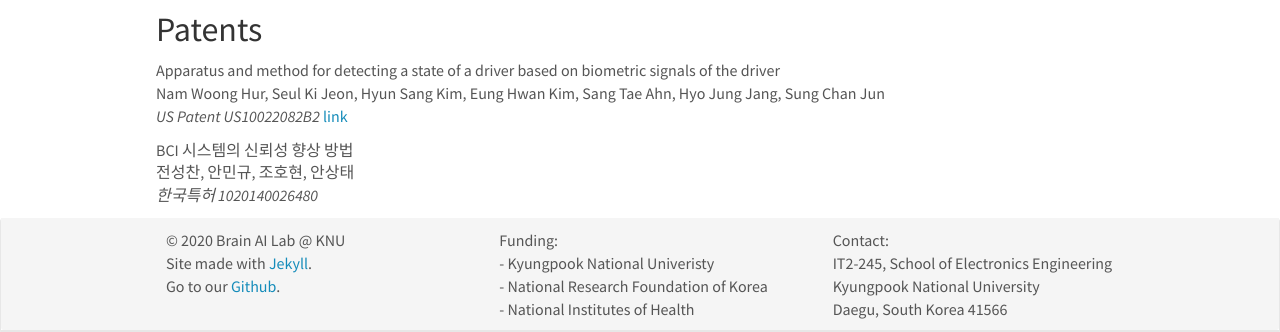
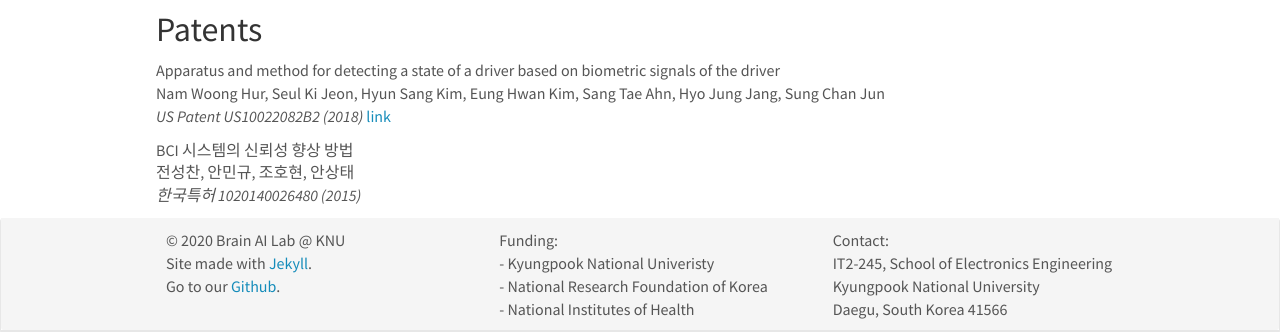
Before and after one commit to KNU-BrainAI/knu-brainai.github.io, a Jekyll site: the page built from _pages/publications.md, in a window 1280 px wide and 900 px high, scrolled down 4507 px. Shown: the part 544-876 px from the top of the window. Built offline with Jekyll 4.4.1, drawn with Linux system fonts in a browser that asks for light colours; nearby versions of some CDN libraries.

Commit message:
Update publist_patent.yml

```diff
--- a/_data/publist_patent.yml
+++ b/_data/publist_patent.yml
@@ -1,10 +1,10 @@
 - title: "Apparatus and method for detecting a state of a driver based on biometric signals of the driver"
   authors: Nam Woong Hur, Seul Ki Jeon, Hyun Sang Kim, Eung Hwan Kim, Sang Tae Ahn, Hyo Jung Jang, Sung Chan Jun
-  journal: US Patent US10022082B2
+  journal: US Patent US10022082B2 (2018)
   link:
     url: https://patents.google.com/patent/US10022082B2/en
     display: link
 
 - title: "BCI 시스템의 신뢰성 향상 방법"
   authors: 전성찬, 안민규, 조호현, 안상태
-  journal: 한국특허 1020140026480
+  journal: 한국특허 1020140026480 (2015)
```
